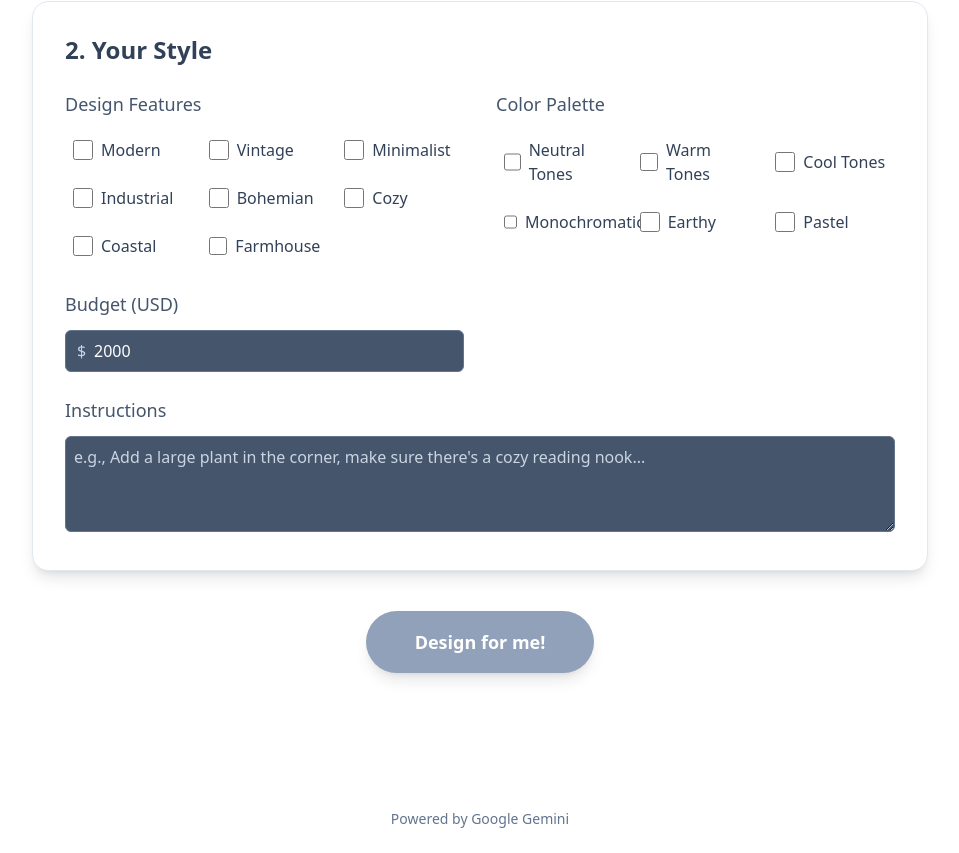
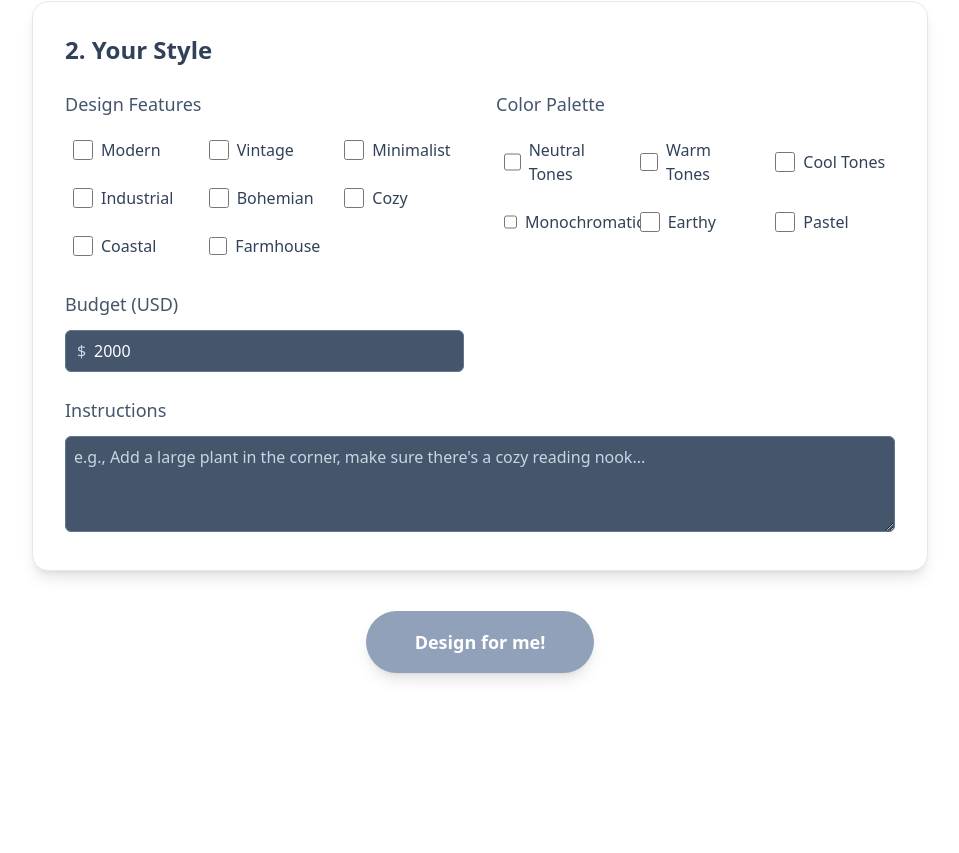
Before and after one commit to zaidazko/HackathonProject, a React (Vite) app in the folder frontend/: page / in a window 1280 px wide. Shown: the part 423-1276 px from the top of the page, without its empty margins (160-1119 px from the left). Built offline with nearby package versions, Linux system fonts and the light colour scheme.

Commit message:
Update Home.jsx and add package-lock

```diff
--- a/frontend/src/pages/Home.jsx
+++ b/frontend/src/pages/Home.jsx
@@ -250,7 +250,7 @@ const App = () => {
                 </div>
             </main>
             <footer className="text-center py-6 text-sm text-slate-500">
-                <p>Powered by Google Gemini</p>
+
             </footer>
         </div>
     );
```
Also changed, not shown: 1 other file (tests, documents, lock files or other folders).
